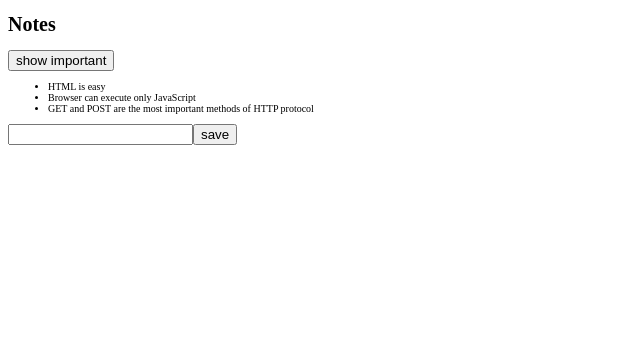
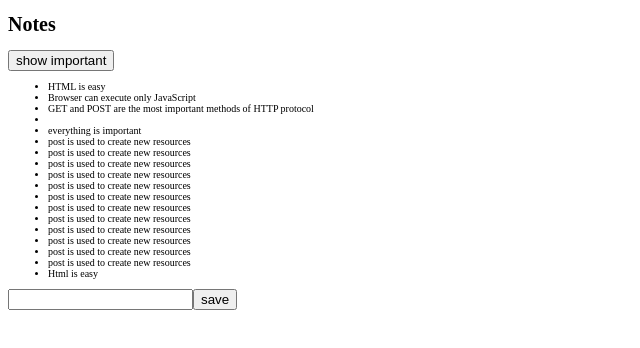
Before and after one commit to Madhusmitamis/04-kokoelman-renderointi, a React (Vite) app: page / in a window 1280 px wide. Shown: the top 348 px of the page, without its empty margins (0-640 px from the left). Built offline with nearby package versions, Linux system fonts and the light colour scheme; data requests are answered from the project's data file.

Commit message:
Sending data to the server part done.

```diff
--- a/db.json
+++ b/db.json
@@ -1,18 +1,93 @@
 {
   "notes": [
     {
-        "id": 1,
+      "id": "1",
       "content": "HTML is easy",
       "important": true
     },
     {
-        "id": 2,
+      "id": "2",
       "content": "Browser can execute only JavaScript",
       "important": false
     },
     {
-        "id": 3,
+      "id": "3",
       "content": "GET and POST are the most important methods of HTTP protocol",
+      "important": true
+    },
+    {
+      "id": "71c3",
+      "content": "",
+      "important": false
+    },
+    {
+      "id": "a1c8",
+      "content": "everything is important",
+      "important": true
+    },
+    {
+      "id": "f1d2",
+      "content": "post is used to create new resources",
+      "important": false
+    },
+    {
+      "id": "2286",
+      "content": "post is used to create new resources",
+      "important": true
+    },
+    {
+      "id": "9f5f",
+      "content": "post is used to create new resources",
+      "important": true
+    },
+    {
+      "id": "eb3a",
+      "content": "post is used to create new resources",
+      "important": false
+    },
+    {
+      "id": "012f",
+      "content": "post is used to create new resources",
+      "important": true
+    },
+    {
+      "id": "e184",
+      "content": "post is used to create new resources",
+      "important": true
+    },
+    {
+      "id": "8e87",
+      "content": "post is used to create new resources",
+      "important": false
+    },
+    {
+      "id": "fea1",
+      "content": "post is used to create new resources",
+      "important": true
+    },
+    {
+      "id": "0a70",
+      "content": "post is used to create new resources",
+      "important": false
+    },
+    {
+      "id": "49eb",
+      "content": "post is used to create new resources",
+      "important": true
+    },
+    {
+      "id": "4b87",
+      "content": "post is used to create new resources",
+      "important": false
+    },
+    {
+      "id": "8f21",
+      "content": "post is used to create new resources",
+      "important": true
+    },
+    {
+      "id": "26e1",
+      "content": "Html is easy",
       "important": true
     }
   ]
--- a/src/App.jsx
+++ b/src/App.jsx
@@ -16,33 +16,35 @@ const App = () => {
   const [showAll, setShowAll] = useState(true)
 
   const hook = () => {
-    console.log('effect')
+    // console.log('effect')
     axios
       .get('http://localhost:3001/notes')
       .then(response => {
-        console.log('promise fulfilled')
+        // console.log('promise fulfilled')
         setNotes(response.data)
       })
 
   }
   useEffect(hook,[])
-     console.log('render', notes.length, 'notes')
-
-  // ...
-
-
-  // const result = notes.map(note => note.id)
+    //  console.log('render', notes.length, 'notes')
+   // const result = notes.map(note => note.id)
   // console.log(result)
   const addNote = (event) => {
     event.preventDefault()
     const noteObject = {
       content: newNote,
       important: Math.random() < 0.5,
-      id: notes.length + 1,
+      // id: notes.length + 1,
     }
+    axios
+    .post('http://localhost:3001/notes', noteObject)
+    .then(response => {
+     setNotes(notes.concat(response.data))
+     setNewNote('')
+      console.log(response)
+    })
 
-    setNotes(notes.concat(noteObject))
-    setNewNote('')
+
   //console.log('button clicked', event.target)
 
   }
```
Lines whose indentation alone changed are shown as unchanged.
